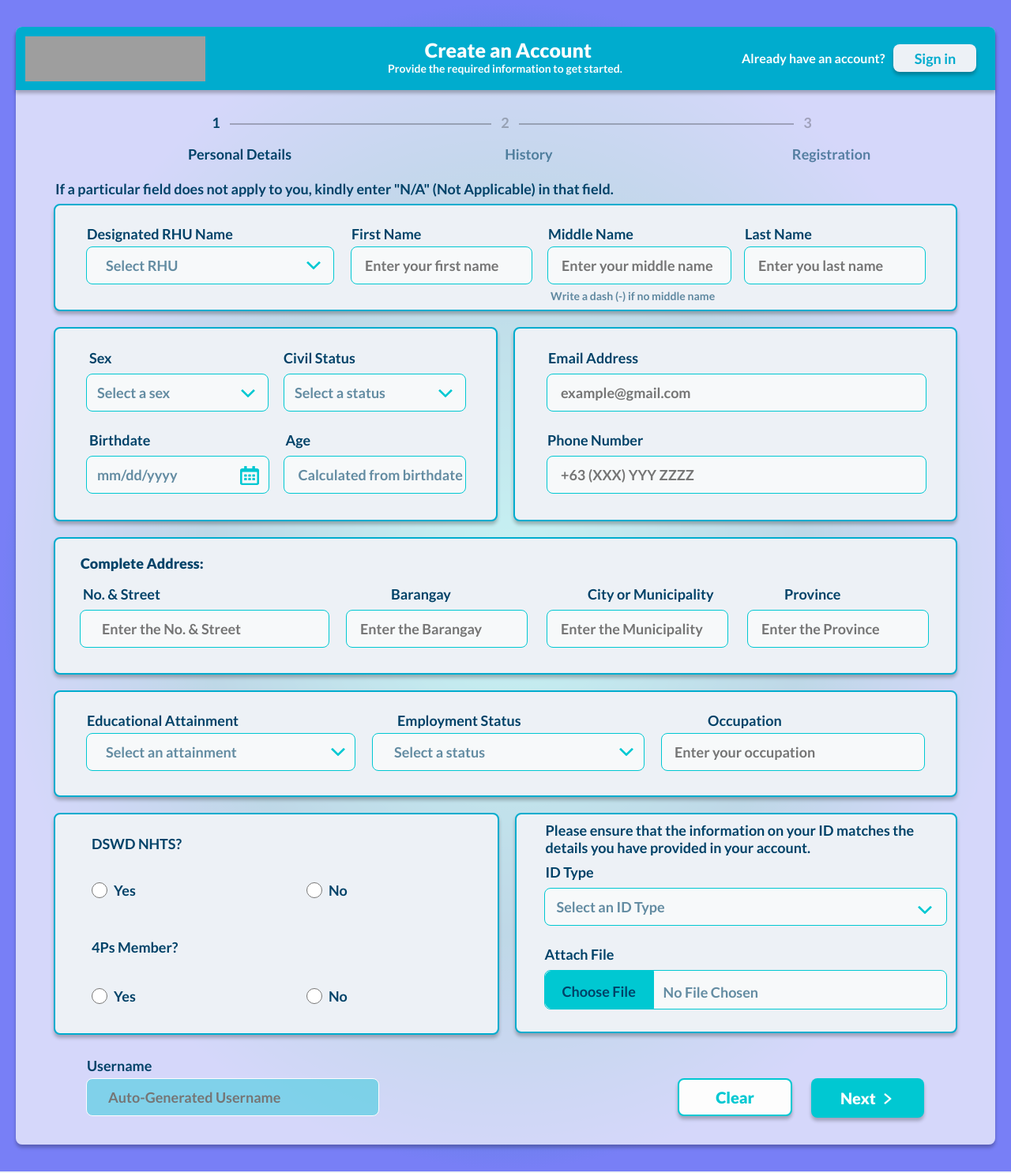
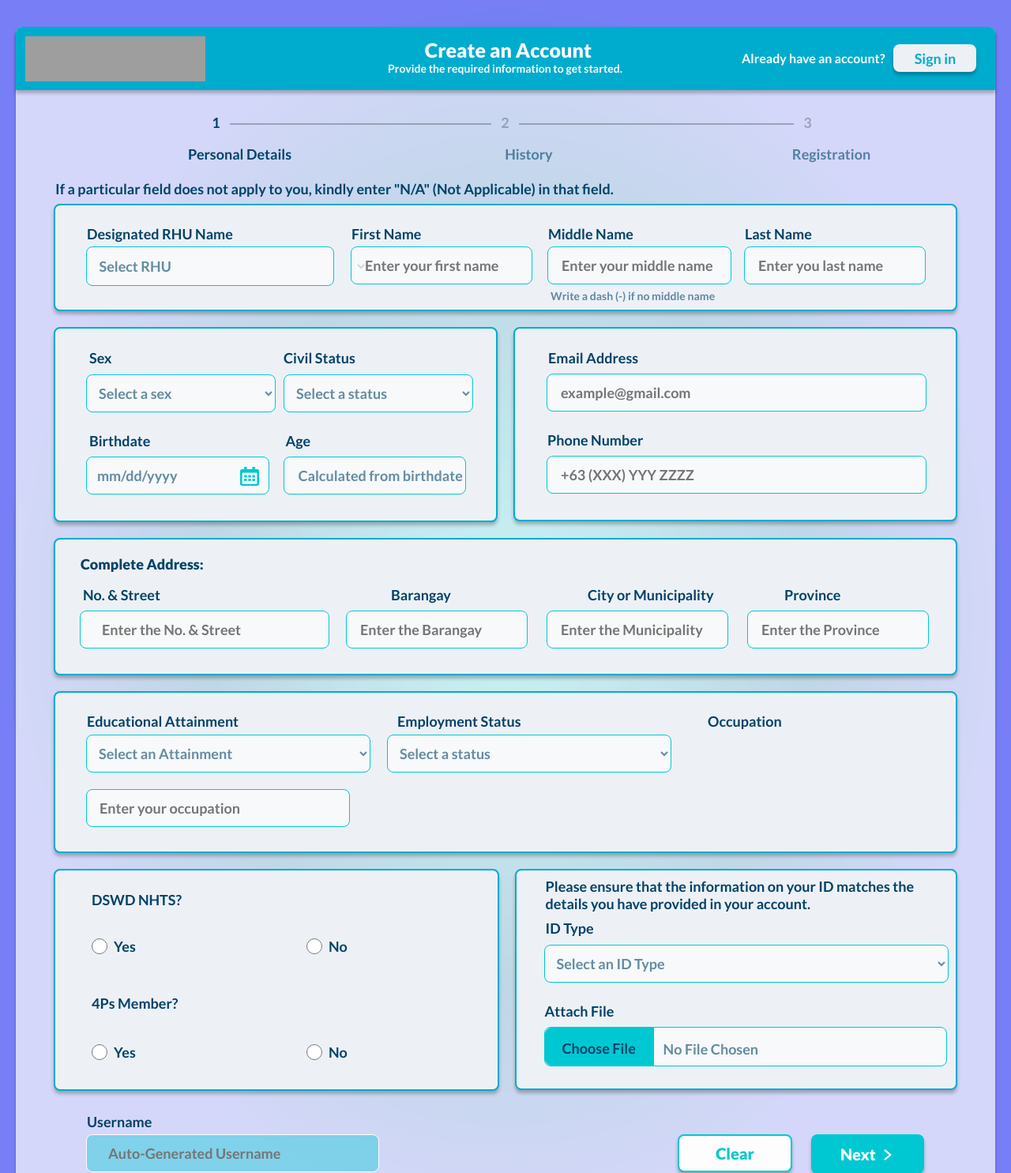
Before and after one commit to fresmnl/Lying-In-Management-System, a PHP site: page /Sign-Up-Patient-Personal.php in a window 1280 px wide. Shown: the top 1485 px of the page at 79% size. Run offline with PHP 8.4, Linux system fonts and the light colour scheme; grey boxes are pictures that could not be loaded.

Commit message:
signup-dropdown-UPDATE

```diff
--- a/Login/Sign-Up-Patient-Personal.php
+++ b/Login/Sign-Up-Patient-Personal.php
@@ -104,21 +104,16 @@
                   </div>
                   <div class="rectangle-group">
                     <div class="frame-item"></div>
-                    <div class="select-rhu">Select RHU</div>
                     <div class="r-h-u-dropdown">
-                        <img
-                            id="toggleDropdown"
-                            class="layer-1-icon"
-                            alt="Dropdown Arrow"
-                            src="images/drop-arrow.svg"
-                        />
-                        <!-- Dropdown content -->
-                        <div id="dropdownContent" class="dropdown-content">
-                            <a href="#">Option 1</a>
-                            <a href="#">Option 2</a>
-                            <a href="#">Option 3</a>
-                        </div>
-                    </div>
+
+                    <!-- Dropdown using select -->
+                    <select id="dropdownSelect" class="select-rhu">Select RHU
+                        <option value="option1">Select RHU</option>
+                        <option value="option2">Option 1</option>
+                        <option value="option3">Option 2</option>
+                        <option value="option4">Option 3</option>
+                    </select>
+                </div>
                 </div>
                 </div>
                 <div class="name-fields">
@@ -176,46 +171,28 @@
                       <div class="sex-field">
                           <b class="sex">Sex</b>
                       </div>
-                      <div class="sex-dropdown">
-                          <div class="sex-dropdown-child"></div>
-                          <div class="select-a-sex">Select a sex</div>
-                          <div class="sex-options">
-                              <img
-                                  id="toggleSexDropdown"
-                                  class="layer-1-icon1"
-                                  alt="Dropdown Arrow"
-                                  src="images/drop-arrow.svg"
-                              />
-                          </div>
-                          <!-- Dropdown content -->
-                          <div id="sexDropdownContent" class="dropdown-content">
-                              <a href="#" data-value="Male">Male</a>
-                              <a href="#" data-value="Female">Female</a>
-                              <a href="#" data-value="Other">Other</a>
-                          </div>
-                      </div>
+                    <div class="r-h-u-dropdown">
+                    <!-- Dropdown using select -->
+                    <select id="dropdownSex" class="select-rhu">Select RHU
+                        <option value="option1">Select a sex</option>
+                        <option value="option2">Male</option>
+                        <option value="option3">Female</option>
+                        <option value="option4">Others</option>
+                    </select>
+                </div>
                   </div>
                     <div class="civil-status">
                       <b class="civil-status1">Civil Status</b>
-                      <div class="civil-status-dropdown">
-                      <div class="civil-status-dropdown-child"></div>
-                      <div class="select-a-status">Select a status</div>
-                      <div class="status-options">
-                          <img
-                              id="toggleStatusDropdown"
-                              class="layer-1-icon2"
-                              alt="Dropdown Arrow"
-                              src="images/drop-arrow.svg"
-                          />
-                      </div>
-                      <!-- Dropdown content -->
-                      <div id="statusDropdownContent" class="dropdown-content">
-                          <a href="#" data-value="Single">Single</a>
-                          <a href="#" data-value="Married">Married</a>
-                          <a href="#" data-value="Divorced">Divorced</a>
-                          <a href="#" data-value="Widowed">Widowed</a>
-                      </div>
-                     </div>
+                      <div class="r-h-u-dropdown">
+                    <!-- Dropdown using select -->
+                    <select id="dropdownSex" class="select-rhu">Select RHU
+                        <option value="option1">Select a status</option>
+                        <option value="option2">Single</option>
+                        <option value="option3">Married</option>
+                        <option value="option4">Divorced</option>
+                        <option value="option4">Widowed</option>
+                    </select>
+                </div>
                     </div>
                   </div>
                   <div class="right-column">
@@ -358,45 +335,32 @@
                   </div>
                 </div>
                 <form class="attainment-status-selection-parent">
-                <div class="attainment-status-selection">
-                  <div class="attainment-status-selection-child"></div>
-                  <div class="select-an-attainment">Select an attainment</div>
-                  <div class="attainment-status-layers">
-                      <img
-                          id="toggleAttainmentDropdown"
-                          class="layer-1-icon3"
-                          alt="Dropdown Arrow"
-                          src="images/drop-arrow.svg"
-                      />
-                  </div>
-                  <!-- Dropdown content -->
-                  <div id="attainmentDropdownContent" class="dropdown-content">
-                      <a href="#" data-value="Elementary">Elementary</a>
-                      <a href="#" data-value="High School">High School</a>
-                      <a href="#" data-value="Bachelor's Degree">Bachelor's Degree</a>
-                      <a href="#" data-value="Master's Degree">Master's Degree</a>
-                      <a href="#" data-value="Doctorate">Doctorate</a>
-                      <a href="#" data-value="N/A">N/A</a>
-                  </div>
-              </div>
-              <div class="rectangle-parent6">
-                <div class="frame-child7"></div>
-                <div class="select-a-status1">Select a status</div>
-                <div class="layer-1-wrapper">
-                    <img
-                        id="toggleStatusDropdown1"
-                        class="layer-1-icon4"
-                        alt="Dropdown Arrow"
-                        src="images/drop-arrow.svg"
-                    />
+                <div class="r-h-u-dropdown">
+                    <!-- Dropdown using select -->
+                    <select id="dropdownEducation" class="select-rhu">Select RHU
+                        <option value="option1">Select an Attainment</option>
+                        <option value="option2">Elementary</option>
+                        <option value="option3">Highschool</option>
+                        <option value="option4">Senior Highschool</option>
+                        <option value="option5">Vocational</option>
+                        <option value="option6">College Graduate</option>
+                        <option value="option7">Master's Degree</option>
+                        <option value="option8">Vocational</option>
+                        <option value="option9">N/A</option>
+                    </select>
                 </div>
-                <!-- Dropdown content -->
-                <div id="statusDropdownContent1" class="dropdown-content">
-                    <a href="#" data-value="Active">Active</a>
-                    <a href="#" data-value="Inactive">Inactive</a>
-                    <a href="#" data-value="Pending">Pending</a>
+                <div class="r-h-u-dropdown">
+                    <!-- Dropdown using select -->
+                    <select id="dropdownEmployment" class="select-rhu">Select RHU
+                        <option value="option1">Select a status</option>
+                        <option value="option2">Unemployed</option>
+                        <option value="option3">Employed</option>
+                        <option value="option4">Part-time</option>
+                        <option value="option5">Full-time</option>
+                        <option value="option6">N/A</option>
+
+                    </select>
                 </div>
-            </div>
                   <div class="occupation-input">
                     <div class="occupation-input-child"></div>
                     <input
@@ -458,24 +422,25 @@
                   <div class="id-type-wrapper">
                     <b class="id-type">ID Type</b>
                   </div>
-                  <div class="i-d-type-dropdown-container">
-                    <div class="i-d-type-dropdown-container-child"></div>
-                    <div class="select-an-id">Select an ID Type</div>
-                    <div class="i-d-type-dropdown-layer">
-                        <img
-                            id="toggleIdTypeDropdown"
-                            class="layer-1-icon5"
-                            alt="Dropdown Arrow"
-                            src="images/drop-arrow.svg"
-                        />
-                    </div>
-                    <!-- Dropdown content -->
-                    <div id="idTypeDropdownContent" class="dropdown-content">
-                        <a href="#" data-value="Driver's License">Driver's License</a>
-                        <a href="#" data-value="Passport">Passport</a>
-                        <a href="#" data-value="National ID">National ID</a>
-                        <a href="#" data-value="Student ID">Student ID</a>
-                    </div>
+                  <div class="r-h-u-dropdown">
+                    <!-- Dropdown using select -->
+                    <select id="dropdownID" class="select-rhu">Select RHU
+                        <option value="option1">Select an ID Type</option>
+                        <option value="option2">Philippine Passport</option>
+                        <option value="option3">Philippine National ID (PhilSys ID)</option>
+                        <option value="option4">Driver's License</option>
+                        <option value="option5">Social Security System (SSS) ID</option>
+                        <option value="option6">Pag-IBIG ID</option>
+                        <option value="option7">Taxpayer Identification Number (TIN) ID</option>
+                        <option value="option8">Voter's ID</option>
+                        <option value="option9">Unified Multi-Purpose ID (UMID)</option>
+                        <option value="option10">Barangay Clearance</option>
+                        <option value="option11">PhilHealth ID</option>
+                        <option value="option12">Postal ID</option>
+                        <option value="option13">Police Clearance</option>
+                        <option value="option14">National Bureau of Investigation (NBI) Clearance</option>
+                        <option value="option15">Cedula (Community Tax Certificate)</option>
+                    </select>
                 </div>
                 </div>
                 <div class="frame-parent1">
--- a/Login/css/Sign-Up-Patient.css
+++ b/Login/css/Sign-Up-Patient.css
@@ -505,15 +505,51 @@ body {
     max-width: 100%;
   }
   .layer-1-icon,
-  .select-rhu {
+  .select-rhu,
+  .select-sex {
     position: relative;
     flex-shrink: 0;
     z-index: 3;
   }
-  .select-rhu {
-    width: 8.063rem;
+  .select-rhu,
+  .select-sex{
+    width: 22rem;
+    border: 0;
+    outline: 0;
     font-weight: 500;
+    font-family: var(--font-lato);
+    font-size: var(--font-size-lg);
+    background-color: transparent;
+    flex: 1;
+    position: relative;
+    color: var(--color-darkslategray-200);
+    text-align: left;
     display: inline-block;
+    min-width: 8rem;
+    padding: 8.5px;
+    z-index: 1;
+  }
+  #dropdownSex,
+  #dropdownEducation,
+  #dropdownEmployment,
+  #dropdownID{
+    align-self: stretch;
+    border-radius: var(--br-5xs);
+    background-color: var(--color-gray-300);
+    border: 1.5px solid var(--color-darkturquoise-100);
+    flex-direction: row;
+    justify-content: space-between;
+    padding: 11px;
+    gap: var(--gap-xl);
+    color: var(--color-darkslategray-200);
+    width: 15rem;
+  }
+  #dropdownEducation,
+  #dropdownEmployment{
+    width: 22.5rem;
+  }
+  #dropdownID{
+    width: 32rem;
   }
   .layer-1-icon {
     width: 1.25rem;
@@ -565,11 +601,10 @@ body {
     border: 1.5px solid var(--color-darkturquoise-100);
     flex-direction: row;
     justify-content: space-between;
-    padding: var(--padding-xs) var(--padding-mini) var(--padding-xs)
-      var(--padding-5xl);
     gap: var(--gap-xl);
     z-index: 2;
     color: var(--color-darkslategray-200);
+    padding: 3px;
   }
   .designated-r-h-u-label-parent {
     flex: 1;
--- a/Login/javascript/calendar-personal.js
+++ b/Login/javascript/calendar-personal.js
@@ -1,8 +1,8 @@
 const calendarPopup = document.getElementById("calendarPopup");
 const calendarIcon = document.getElementById("calendarIcon");
-const currentMonthElement = document.getElementById("monthSelect");
-const yearSelect = document.getElementById("yearSelect");
-const calendarDaysElement = document.getElementById("calendarDays");
+const currentMonthElement = document.getElementById("monthSelect"); // <select> element for months
+const yearSelect = document.getElementById("yearSelect"); // <select> element for years
+const calendarDaysElement = document.getElementById("calendarDays"); // Container for calendar days
 const displayDate = document.getElementById("displayDate");
 const ageText = document.getElementById("ageText");
 
```
